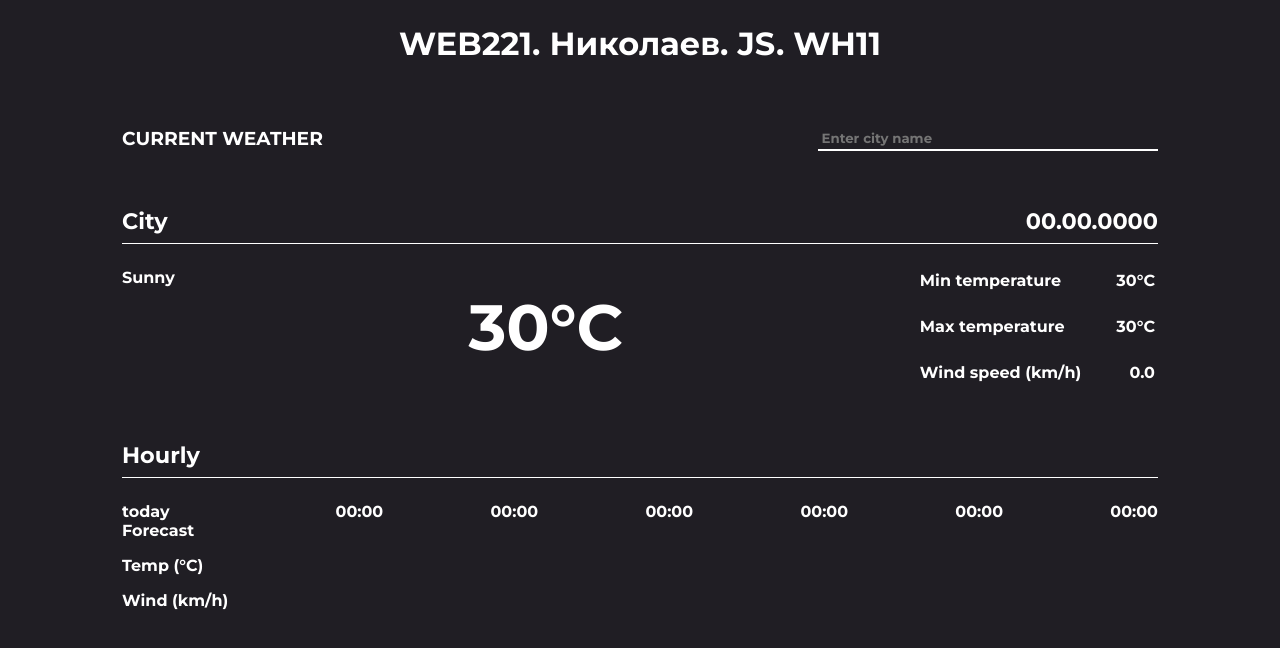
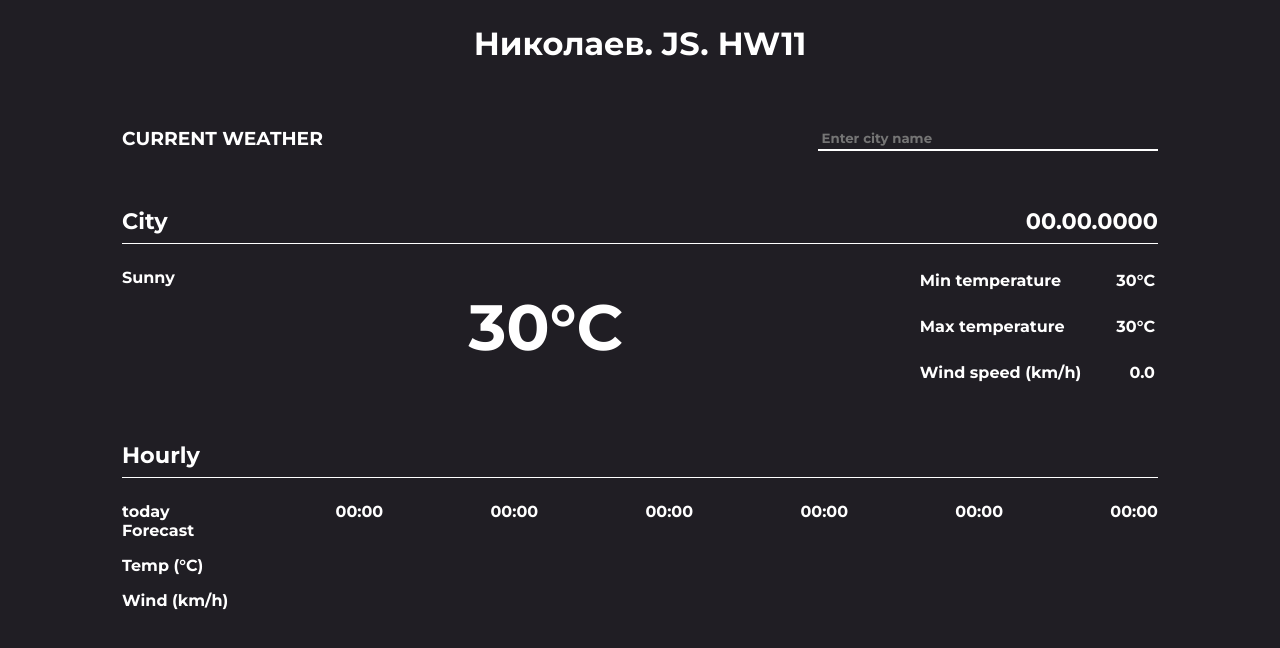
Before and after one commit to lucard17/top.js.hw11, a plain HTML site: page index.html in a window 1280 px wide. Drawn offline with Linux system fonts and the light colour scheme.

Commit message:
Update index.html

```diff
--- a/index.html
+++ b/index.html
@@ -5,7 +5,7 @@
   <meta charset="UTF-8" />
   <meta http-equiv="X-UA-Compatible" content="IE=edge" />
   <meta name="viewport" content="width=device-width, initial-scale=1.0" />
-  <title>Николаев. JS. WH11</title>
+  <title>Николаев. JS. HW11</title>
   <link rel="preconnect" href="https://fonts.googleapis.com">
   <link rel="preconnect" href="https://fonts.gstatic.com" crossorigin>
   <link href="https://fonts.googleapis.com/css2?family=Montserrat:ital,wght@0,700;1,400&display=swap" rel="stylesheet">
@@ -13,7 +13,7 @@
 </head>
 
 <body>
-  <h1 style="text-align: center">WEB221. Николаев. JS. WH11</h1>
+  <h1 style="text-align: center">Николаев. JS. HW11</h1>
   <div class="container">
     <section class="header">
       <h3>current weather</h3>
```
